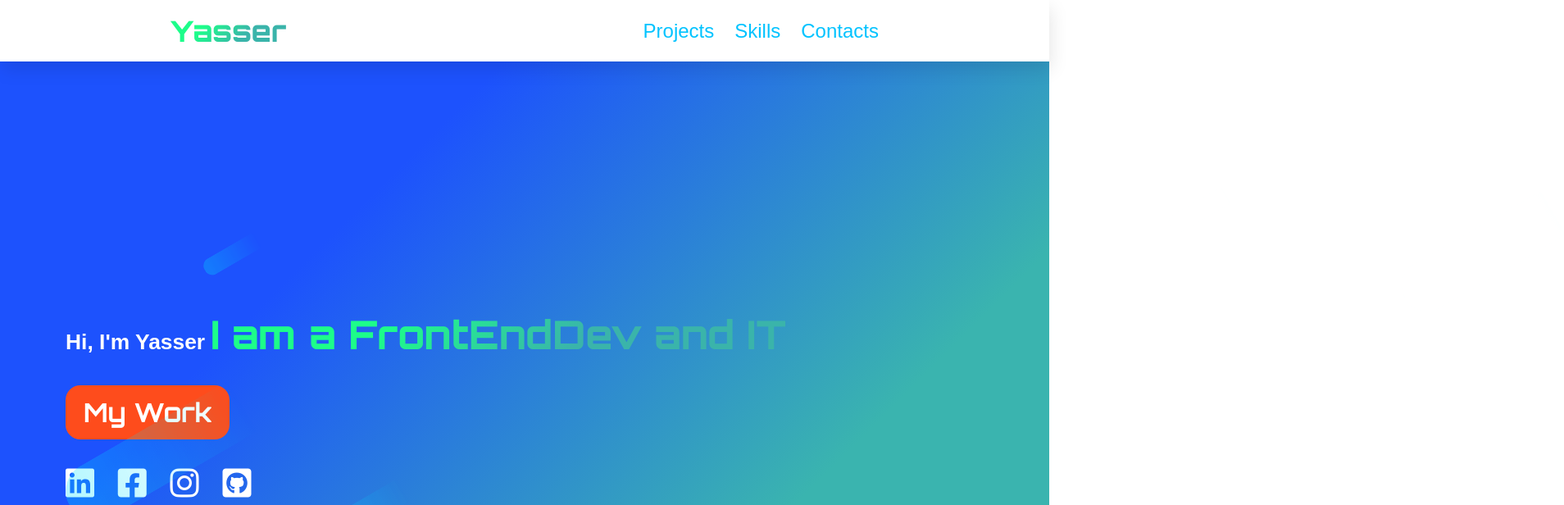
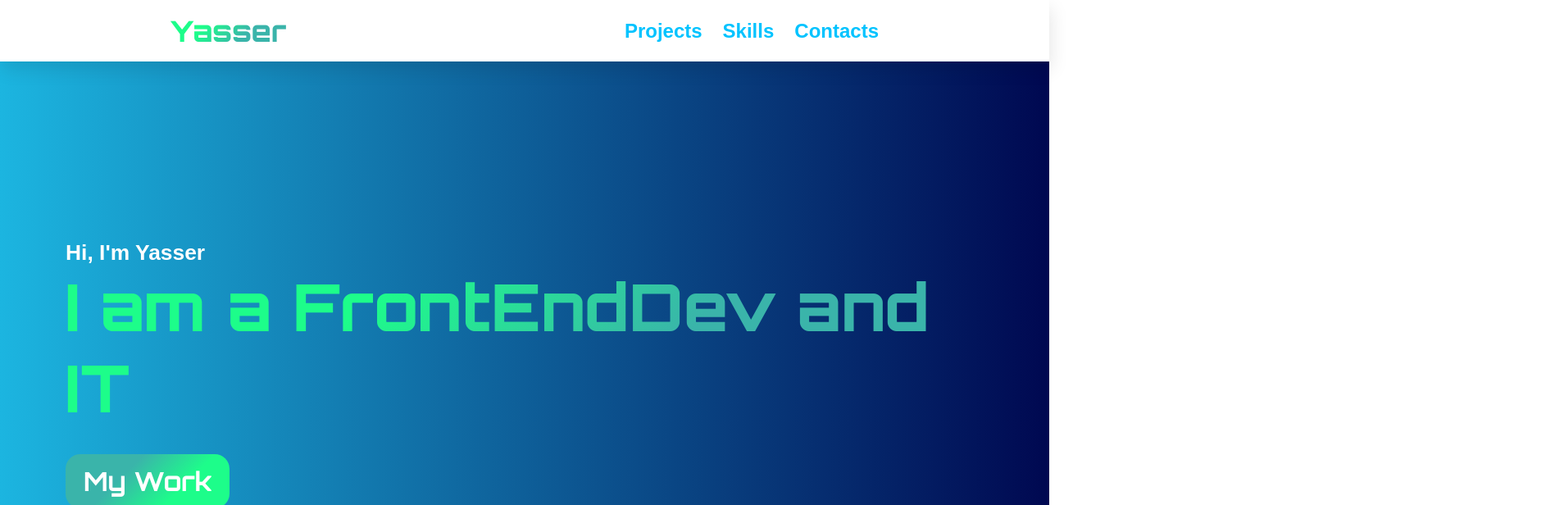
Before and after one commit to YazzerAbdalla/PortfolioReact, a React (Vite) app: page / in a window 1280 px wide. Shown: the top 616 px of the page at 82% size, 1908 px wide, since content can reach past the window. Built offline with nearby package versions, Linux system fonts and the light colour scheme.

Commit message:
someRetouch

```diff
--- a/src/components/Header.tsx
+++ b/src/components/Header.tsx
@@ -12,7 +12,7 @@ const Header = ({ onClick }: Props) => {
   return (
     <>
       <header>
-        <h1 className="logo">Yasser</h1>
+        <a className="logo" href="#">Yasser</a>
         <div className="nav" ref={navRef}>
           <a href="#projects" onClick={showNavBar}>
             Projects
--- a/src/components/Main.tsx
+++ b/src/components/Main.tsx
@@ -5,9 +5,6 @@ import sideImg from "../assets/Elsahel.png";
 const Main = () => {
   return (
     <section className="main">
-      <div className="bg-img">
-        <img src={bgImg} alt="" />
-      </div>
       <div className="flex">
         <div className="bio">
           <h2>
@@ -17,18 +14,21 @@ const Main = () => {
             <a href="#projects">My Work</a>
           </div>
           <div className="links">
-            <a href="">
+            <a href="https://www.linkedin.com/in/yasser-abdalla-a12113161/">
               <i className="fa-brands fa-linkedin"></i>
             </a>
-            <a href="">
+            <a href="https://www.facebook.com/Yasser.Abdalla.512/">
               <i className="fa-brands fa-square-facebook"></i>
             </a>
-            <a href="">
+            {/* <a href="">
               <i className="fa-brands fa-instagram"></i>
-            </a>
-            <a href="">
+            </a> */}
+            <a href="https://github.com/YazzerAbdalla">
               <i className="fa-brands fa-square-github"></i>
             </a>
+          </div>
+          <div className="bg-img">
+            <img src={bgImg} alt="" />
           </div>
         </div>
         {/* <div className="side-img">
--- a/src/components/header.css
+++ b/src/components/header.css
@@ -33,11 +33,8 @@ button {
   text-decoration: none;
   color: #00c3ff;
   font-size: 1.5rem;
-  font-weight: 500;
+  font-weight: 800;
   margin-left: 25px;
-}
-.nav a:hover {
-  color: #7c7c7c;
 }
 .nav button {
   background-color: transparent;
@@ -87,7 +84,7 @@ header .nav-btn {
   }
   .nav a {
     margin: 20px 0;
-    font-weight: 700;
+    font-weight: 800;
   }
   .nav button {
     position: fixed;
--- a/src/components/main.css
+++ b/src/components/main.css
@@ -4,13 +4,14 @@
   margin-top: 5em;
 }
 .main {
-  background: rgb(58, 180, 175);
+  /* background: rgb(58, 180, 175);
   background: linear-gradient(
     315deg,
     rgba(58, 180, 175, 1) 27%,
     rgba(29, 82, 253, 1) 70%
-  );
-  margin-top: 4.2em;
+  ); */
+  background: linear-gradient(90deg, #1cb5e0 0%, #000851 100%);
+  margin-top: 4.2rem;
   padding: 0px 80px;
   min-height: 100vh;
   width: 100%;
@@ -19,10 +20,9 @@
 }
 .bg-img {
   position: absolute;
-  width: 100%;
 }
 .bg-img img {
-  overflow: hidden;
+  width: 100%;
 }
 .flex {
   display: flex;
@@ -36,8 +36,8 @@
   margin-top: 3.5rem;
 }
 .bio span {
-  display: inline-block;
-  font-size: 3rem;
+  display: block;
+  font-size: 3em;
   font-weight: 800;
 
   background: -webkit-linear-gradient(
@@ -57,25 +57,31 @@
   color: white;
   font-size: 2rem;
   font-family: "Orbitron", sans-serif;
-  /* background: rgb(29, 253, 138);
+  background: rgb(29, 253, 138);
   background: linear-gradient(
     315deg,
     rgba(29, 253, 138, 1) 31%,
     rgba(58, 180, 170, 1) 64%
-  ); */
-  background-color: rgb(254, 76, 28);
+  );
   padding: 13px 22px;
   margin: 1em 0 1em 0;
   display: inline-block;
   border-radius: 18px;
+  z-index: 99;
+  transition: 0.8s ease;
 }
-.main-btn {
-  z-index: 9;
+
+.main-btn a:hover {
+  transform: scale(1.1);
 }
+
 .links a {
   font-size: 2.5rem;
   margin-right: 1.8rem;
   color: white;
+}
+.links a:hover {
+  color: rgba(255, 255, 255, 0.80);
 }
 .side-img img {
   width: 30rem;
--- a/src/components/skills.css
+++ b/src/components/skills.css
@@ -9,12 +9,7 @@
 
 .card:hover {
   transform: scale(1.1);
-  background: rgb(58, 180, 175);
-  background: linear-gradient(
-    315deg,
-    rgba(58, 180, 175, 1) 27%,
-    rgba(29, 82, 253, 1) 70%
-  );
+  background: linear-gradient(90deg, #1cb5e0 0%, #000851 100%);
 }
 .card:hover * {
   color: white;
```
